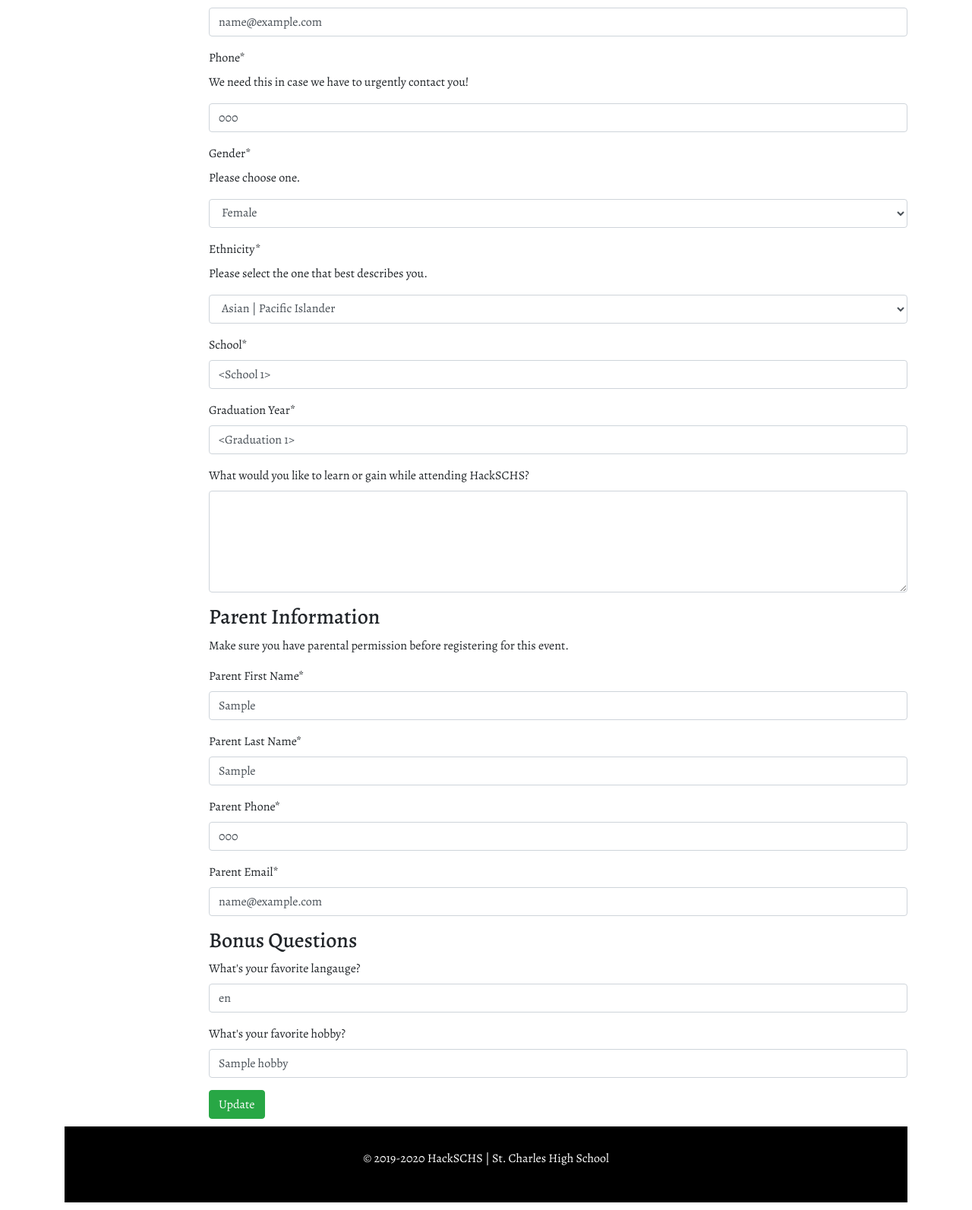
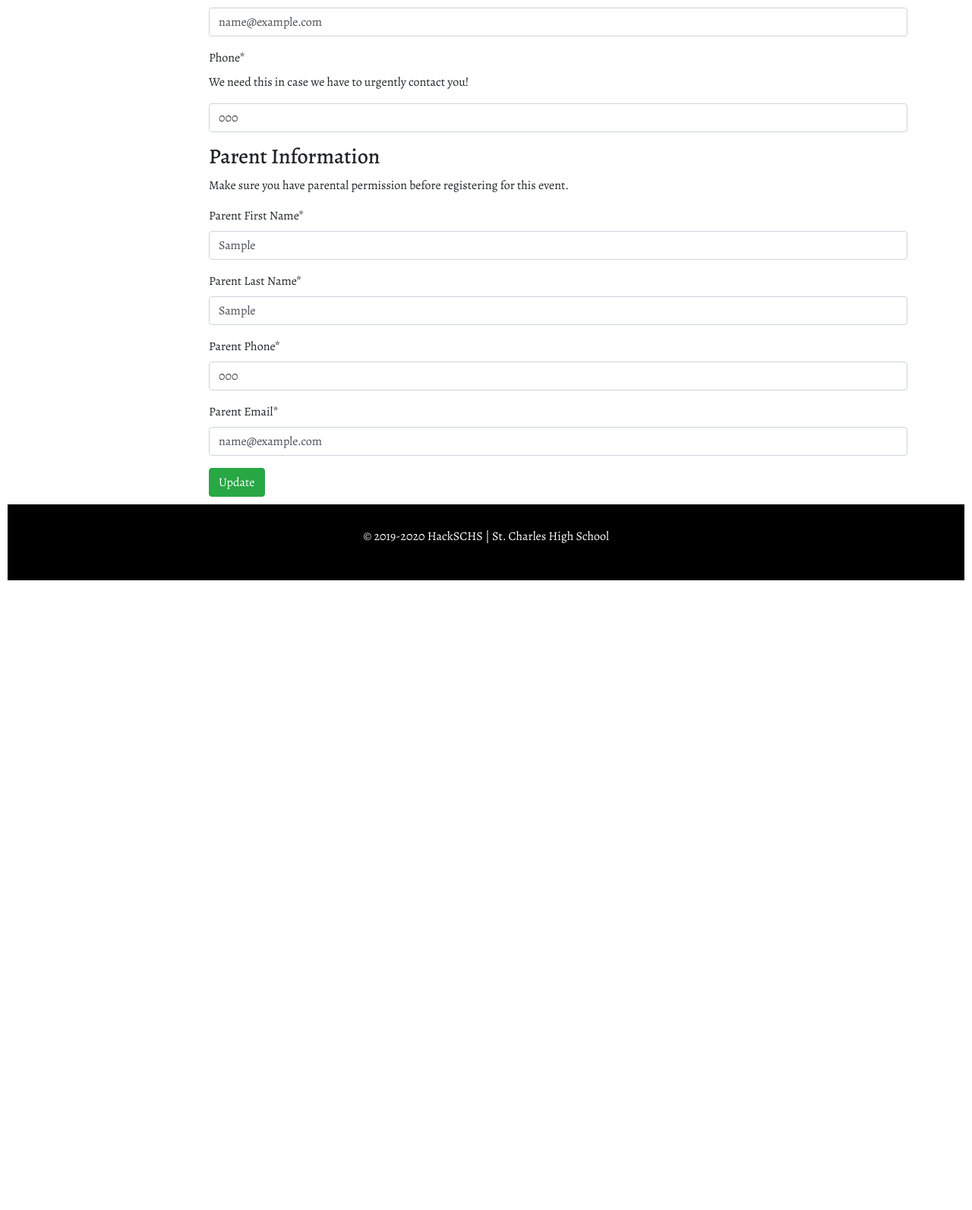
Before and after one commit to Tmstone/hackSCHS, a Flask app: template templates/account.html in a window 1280 px wide. Shown: the part 382-1975 px from the top of the page at 76% size. After the commit the page ends 1146 px from the top, so only its background shows below. Run offline with Flask 2, Linux system fonts and the light colour scheme; tables that the repository leaves empty hold one stand-in row (values such as "Sample post"); the template is opened without the code that fills it: values that come from a table or form of the project are taken from there, most other values are stand-ins (such as "Sample title", 1, 10 or a date in 2020); some libraries are stand-ins or nearby versions.

Commit message:
updated dashboard, account, conrollers and routes

```diff
--- a/routes.py
+++ b/routes.py
@@ -19,7 +19,9 @@ app.add_url_rule('/login', view_func=login, methods=['POST'])
 app.add_url_rule('/dashboard', view_func=dashboard)
 
 #display user update page
-app.add_url_rule('/user/id', view_func=account)
+app.add_url_rule('/user/account', view_func=account)
+#update user
+app.add_url_rule('/user/update', view_func=update, methods=['POST'])
 
 #admin routes
 app.add_url_rule('/raspberry', view_func=pi)
--- a/templates/account.html
+++ b/templates/account.html
@@ -27,7 +27,7 @@
                 </div>
             </div>
             <div class="col-10">
-                <div id="section">
+                <div-- id="section">
                     <h2>Application</h2>
                     <h3>{{user.first_name}}'s Basic Information</h3>
                         <p class="red">*Required</p>
@@ -57,8 +57,7 @@
                             <label for="bday">Date of Birth*</label>
                             <input type="text" class="form-control" name="bday" value="">
                         </div-->
-                        <div>
-                            <div class="form-group">
+                        <!--div class="form-group">
                                 <label for="gender">Gender*</label>
                             <p>Please choose one.</p>
                             <select name="gender" id="" class="form-control">
@@ -66,7 +65,6 @@
                                 <option value="male">Male</option>
                                 <option value="no">Prefer not to Answer</option>
                             </select>
-                            </div>
                         </div>
                         <div class="form-group">
                             <label for="ethnicity">Ethnicity*</label>
@@ -83,49 +81,49 @@
                         </div>
                         <div class="form-group">
                             <label for="school">School*</label>
-                            <input type="text" class="form-control" name="school" value="{{school}}">
+                            <input type="text" class="form-control" name="school" value="{{sdata.school}}">
                         </div>
                         <div class="form-group">
                             <label for="graduation">Graduation Year*</label>
                             <input type="text" class="form-control" name="graduation" value="{{graduation}}">
-                        </div>
+                        </div-->
                         <!--div class="form-group">
                             <label for="career">Career Goal</label>
                             <input type="text" class="form-control" name="career" value="{{career}}">
                          </div-->
-                        <div class="form-group">
+                        <!--div class="form-group">
                             <label for="goal">What would you like to learn or gain while attending HackSCHS?</label>
                             <textarea name="goal" class="form-control" rows="5" cols="30" value={{goal}}></textarea>
-                        </div>
+                        </div-->
                         <div class="form-group">
                             <h3>Parent Information</h3>
                             <p>Make sure you have parental permission before registering for this event.</p>
                             <label for="parent_first">Parent First Name*</label>
-                            <input type="text" class="form-control" name="parent_first" value="{{parent_first}}">
+                            <input type="text" class="form-control" name="parent_first" value="{{contact.parent_first}}">
                         </div>
                         <div class="form-group">
                             <label for="parent_last">Parent Last Name*</label>
-                            <input type="text" class="form-control" name="parent_last" value="{{parent_last}}">
+                            <input type="text" class="form-control" name="parent_last" value="{{contact.parent_last}}">
                         </div>
                         <div class="form-group">
                             <label for="parent_phone">Parent Phone*</label>
-                            <input type="text" class="form-control" name="parent_phone" value="{{parent_phone}}">
+                            <input type="text" class="form-control" name="parent_phone" value="{{contact.parent_phone}}">
                         </div>
                         <div class="form-group">
                             <label for="parent_email">Parent Email*</label>
-                        <input type="text" class="form-control" name="parent_email" value="{{parent_email}}">
+                        <input type="text" class="form-control" name="parent_email" value="{{contact.parent_email}}">
                         </div>
 
-                        <div class="form-group">
-                            <h3>Bonus Questions</h3>
+                        <!--div class="form-group">
+                            <h3>Bonus Questions</h3-->
                             <!-- Bonus Questions -->
-                            <label for="language">What's your favorite langauge?</label>
+                            <!--label for="language">What's your favorite langauge?</!--label>
                             <input type="text" class="form-control" name="language" value="{{language}}">
-                        </div>
-                        <div class="form-group">
+                        </div-->
+                        <!--div class="form-group">
                             <label for="hobby">What's your favorite hobby?</label>
                             <input type="text" class="form-control" name="hobby" value="{{hobby}}">
-                        </div>
+                        </div-->
                          <input type="submit" class="btn btn-success" value="Update">
                     </form>
 
--- a/templates/dashboard.html
+++ b/templates/dashboard.html
@@ -21,7 +21,7 @@
                 <div id="nav">
                     <img src="{{ url_for('static', filename='img/hackSCHS18.png') }}" alt="" width="75" height="175">
                     <ul class="nav flex-column">
-                        <li class="nav-item"><a class="nav-link" href="/user/id">Update</a></li>
+                        <li class="nav-item"><a class="nav-link" href="/user/account">Update</a></li>
                         <li class="nav-item"><a class="nav-link" href="/logout">Logout<a></li>
                     </ul>
                 </div>
```
Also changed, not shown: controllers.py (+6 -1 lines).
